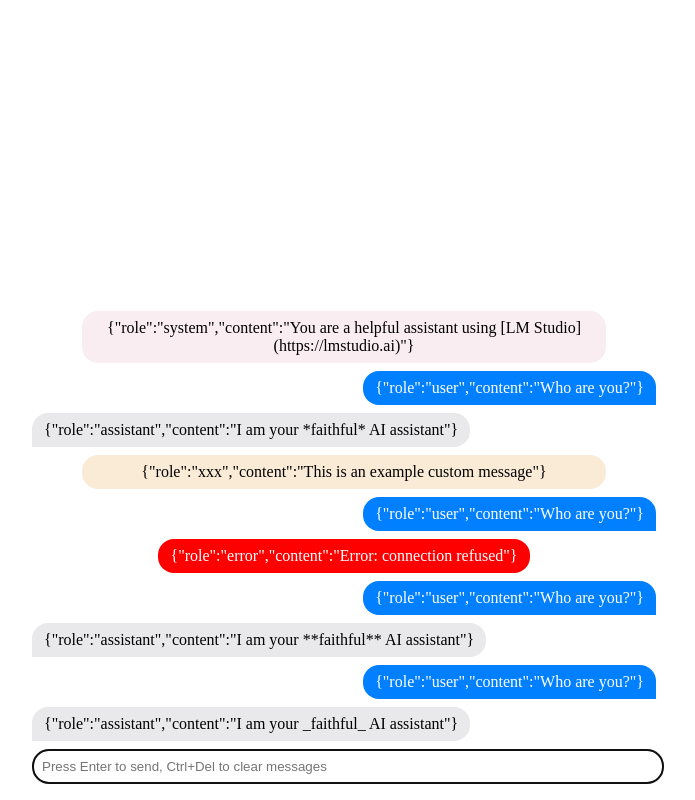
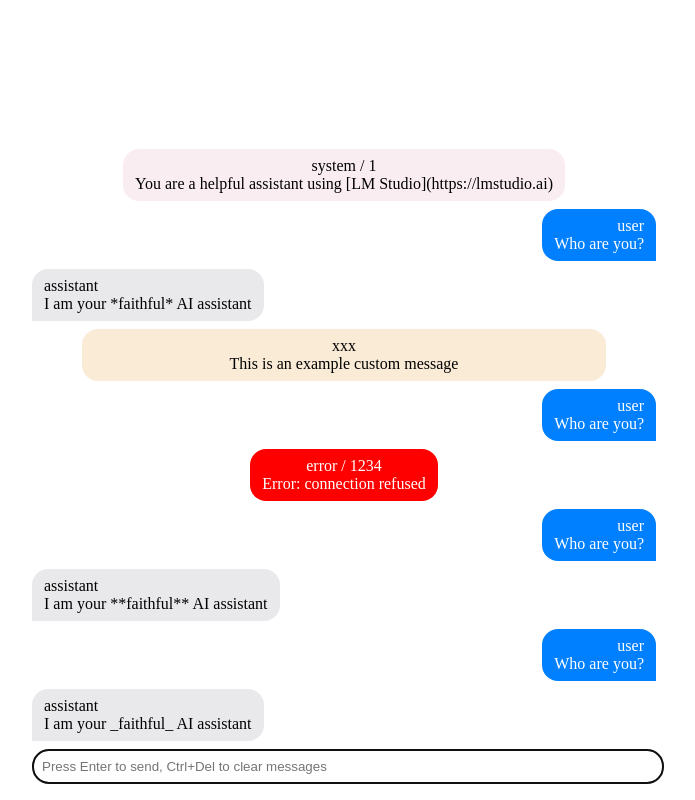
Before and after one commit to padcom/chat-ui, a Vue app: page / in a window 1280 px wide. Shown: the whole page, without its empty margins (296-991 px from the left). Built offline with nearby package versions, Linux system fonts and the light colour scheme; the HTML template or start-up script is replaced by a standard one.

Commit message:
Added example custom message formatter

```diff
--- a/src/App.vue
+++ b/src/App.vue
@@ -17,7 +17,10 @@
 import { ref, onMounted } from 'vue'
 import { Chat, Messages, Message, Prompt, addMessage, type ChatMessage, setChatMessageFormatter } from '.'
 
-setChatMessageFormatter(message => JSON.stringify(message))
+setChatMessageFormatter(message => `
+  <p>${message.role} ${message.id ? ` / ${message.id}` : ''}</p>
+  <p>${message.content}</p>
+`)
 
 interface Msg extends ChatMessage {
   extra?: string
@@ -26,12 +29,12 @@ interface Msg extends ChatMessage {
 const prompt = ref<InstanceType<typeof Prompt>>()
 
 const messages = ref<Msg[]>([
-  { role: 'system', content: 'You are a helpful assistant using [LM Studio](https://lmstudio.ai)' },
+  { id: '1', role: 'system', content: 'You are a helpful assistant using [LM Studio](https://lmstudio.ai)' },
   { role: 'user', content: 'Who are you?' },
   { role: 'assistant', content: 'I am your *faithful* AI assistant' },
   { role: 'xxx', content: 'This is an example custom message' },
   { role: 'user', content: 'Who are you?' },
-  { role: 'error', content: 'Error: connection refused' },
+  { id: '1234', role: 'error', content: 'Error: connection refused' },
   { role: 'user', content: 'Who are you?' },
   { role: 'assistant', content: 'I am your **faithful** AI assistant' },
   { role: 'user', content: 'Who are you?' },
```
